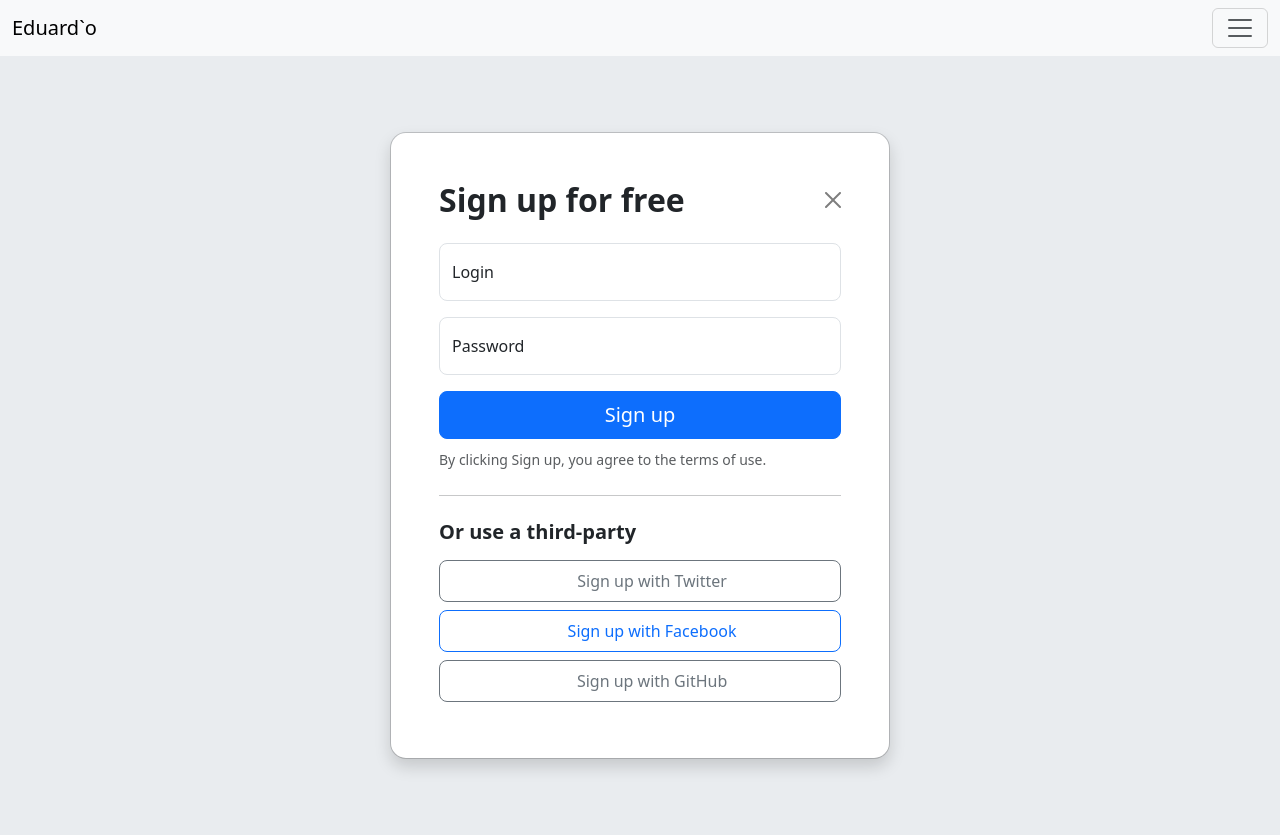
After one commit to KlurTyan/django-Eduard-finalproject, a Django app: template blog/templates/login_form.html in a window 1280 px wide. The commit adds this page. Run offline with Django 4.2, Linux system fonts and the light colour scheme; the template is opened without the code that fills it, so the values that code supplies are empty; parts of the project's set-up code (start-up, migrations or seed data) failed here and were passed over; some libraries are stand-ins or nearby versions.

Commit message:
added login form

```diff
--- /dev/null
+++ b/blog/static/js/login.js
@@ -0,0 +1,29 @@
+$(document).ready(function(){
+    $('.btn-primary').click(function(){
+        $.ajax({
+            url : `http://127.0.0.1:8000/token/`,
+            method: 'POST',
+            data : {username : $('#loginform').val(),
+                    password : $('#passform').val()}
+          }).done(function(msg){
+            console.log(msg)
+            localStorage.setItem('access_token', msg.access)
+            document.location.href = 'http://127.0.0.1:8000/home'
+          })
+          .fail(function(){
+            alert('Не правильный логин или пароль попробуйте еще раз!');
+            document.location.href = 'http://127.0.0.1:8000/login?  '
+          });
+
+          $.ajax({
+            url : `http://127.0.0.1:8000/courier/get/`,
+            method: 'GET',
+            headers: {'Authorization' : `Bearer ${localStorage.getItem('access_token')}`}
+          }).done(function(msg){
+            console.log(msg);
+          })
+          .fail(function(){
+            console.log('Кто ты воин?')
+          })
+    })
+})
--- /dev/null
+++ b/blog/templates/login_form.html
@@ -0,0 +1,51 @@
+{% extends "main.html" %}
+{% load static %}
+{% block title %}
+login
+{% endblock title %}
+
+{% block scripts %}
+<script src="{% static 'js/login.js' %}"></script>
+{% endblock scripts %}
+
+{% block content %}
+<div class="modal modal-sheet position-static d-block bg-body-secondary p-4 py-md-5" tabindex="-1" role="dialog" id="modalSignin">
+    <div class="modal-dialog" role="document">
+      <div class="modal-content rounded-4 shadow">
+        <div class="modal-header p-5 pb-4 border-bottom-0">
+          <h1 class="fw-bold mb-0 fs-2">Sign up for free</h1>
+          <button type="button" class="btn-close" data-bs-dismiss="modal" aria-label="Close"></button>
+        </div>
+
+        <div class="modal-body p-5 pt-0">
+          <form onsubmit="event.preventDefault()">
+            <div class="form-floating mb-3">
+              <input type="login" class="form-control rounded-3" id="loginform" placeholder="name@example.com">
+              <label for="loginform">Login</label>
+            </div>
+            <div class="form-floating mb-3">
+              <input type="password" class="form-control rounded-3" id="passform" placeholder="Password">
+              <label for="passform">Password</label>
+            </div>
+            <button class="w-100 mb-2 btn btn-lg rounded-3 btn-primary" type="submit">Sign up</button>
+            <small class="text-body-secondary">By clicking Sign up, you agree to the terms of use.</small>
+            <hr class="my-4">
+            <h2 class="fs-5 fw-bold mb-3">Or use a third-party</h2>
+            <button class="w-100 py-2 mb-2 btn btn-outline-secondary rounded-3" type="submit">
+              <svg class="bi me-1" width="16" height="16"><use xlink:href="#twitter"></use></svg>
+              Sign up with Twitter
+            </button>
+            <button class="w-100 py-2 mb-2 btn btn-outline-primary rounded-3" type="submit">
+              <svg class="bi me-1" width="16" height="16"><use xlink:href="#facebook"></use></svg>
+              Sign up with Facebook
+            </button>
+            <button class="w-100 py-2 mb-2 btn btn-outline-secondary rounded-3" type="submit">
+              <svg class="bi me-1" width="16" height="16"><use xlink:href="#github"></use></svg>
+              Sign up with GitHub
+            </button>
+          </form>
+        </div>
+      </div>
+    </div>
+  </div>
+{% endblock content %}
--- a/blog/templates/main.html
+++ b/blog/templates/main.html
@@ -1,6 +1,6 @@
 {% load static %}
 <!DOCTYPE html>
-<html lang="en">
+<html lang="ru">
 <head>
     <meta charset="UTF-8">
     <meta http-equiv="X-UA-Compatible" content="IE=edge">
@@ -8,7 +8,9 @@
     <link href="https://cdn.jsdelivr.net/npm/bootstrap@5.3.0-alpha3/dist/css/bootstrap.min.css" rel="stylesheet" integrity="sha384-KK94CHFLLe+nY2dmCWGMq91rCGa5gtU4mk92HdvYe+M/SXH301p5ILy+dN9+nJOZ" crossorigin="anonymous">
     <script src="https://kit.fontawesome.com/4286a52326.js" crossorigin="anonymous"></script>
     <link rel="stylesheet" href="{% static 'css/main.css' %}">
+    <script src="https://ajax.googleapis.com/ajax/libs/jquery/3.6.0/jquery.min.js"></script>
     <title> {% block title %} {% endblock title %}</title>
+    {% block scripts %}{% endblock scripts %}
 </head>
 <body>
     <main>
--- a/blog/urls.py
+++ b/blog/urls.py
@@ -1,7 +1,7 @@
 from django.urls import path, include
 from rest_framework.routers import DefaultRouter
 
-from .views import index, about, post_single, post_form, TokenObtainPairView, TokenRefreshView, RegisterView, PostViewSet, UserView, CourierView, SelleView, SuperAdminView, BasicView, AssemblerView, ProductCardView
+from .views import index, about, post_single, post_form, login,TokenObtainPairView, TokenRefreshView, RegisterView, PostViewSet, UserView, CourierView, SelleView, SuperAdminView, BasicView, AssemblerView, ProductCardView
 
 
 router = DefaultRouter()
@@ -9,11 +9,12 @@ router.register('products', ProductCardView, basename='products')
 router.register('post',PostViewSet, basename='post')
 
 urlpatterns = [
-    path('', index, name='home'),
+    path('', login, name='login'),
     path('about/', about, name='about'),
     path('new/', post_form, name = 'create'),
     path('<int:pk>/', post_single, name = 'single'),
     path('api/', include(router.urls)),
+    path('home', index, name='home'),
 
     path('token/',TokenObtainPairView.as_view()),
     path('token/refresh/',TokenRefreshView.as_view()),
--- a/blog/views.py
+++ b/blog/views.py
@@ -85,8 +85,7 @@ class PostViewSet(GenericViewSet, mixins.ListModelMixin):
         return super(self.__class__, self).get_permissions()
 
 def index(request):
-    news = Post.objects.all()
-    return render(request, 'index.html', {'posts' : news})
+    return render(request, 'index.html')
 
 def about(request):
     aboutPost = AboutUS.objects.last()
@@ -96,6 +95,9 @@ def post_single(request, pk):
     # Post.objects.get(pk=pk)
     p = get_object_or_404(Post.objects.all(), pk=pk)
     return render(request, 'post_single.html', {'post' : p})
+
+def login(request):
+    return render(request, 'login_form.html')
 
 def post_form(request):
     if request.method == 'POST':
--- a/project/settings.py
+++ b/project/settings.py
@@ -172,6 +172,9 @@ USE_TZ = True
 STATIC_URL = 'static/'
 STATIC_ROOT = os.path.join(BASE_DIR, 'static')
 
+MEDIA_URL = 'media/'
+MEDIA_ROOT = os.path.join(BASE_DIR, 'media')
+
 # Default primary key field type
 # https://docs.djangoproject.com/en/4.1/ref/settings/#default-auto-field
 
--- a/project/urls.py
+++ b/project/urls.py
@@ -26,4 +26,4 @@ urlpatterns = [
     path('api/schema/redoc/', SpectacularRedocView.as_view(url_name='schema'), name='redoc'),
     path('admin/', admin.site.urls),
     path('', include('blog.urls')),
-] + static(settings.STATIC_URL, document_root=settings.STATIC_ROOT)
+] + static(settings.MEDIA_URL, document_root=settings.MEDIA_ROOT)
```
Also changed, not shown: blog/static/css/main.css (+13 -0 lines), blog/static/js/card.js (added, +28 -0 lines), blog/templates/index.html (+9 -6 lines), media/photo.jpg (added), 1 other file.
